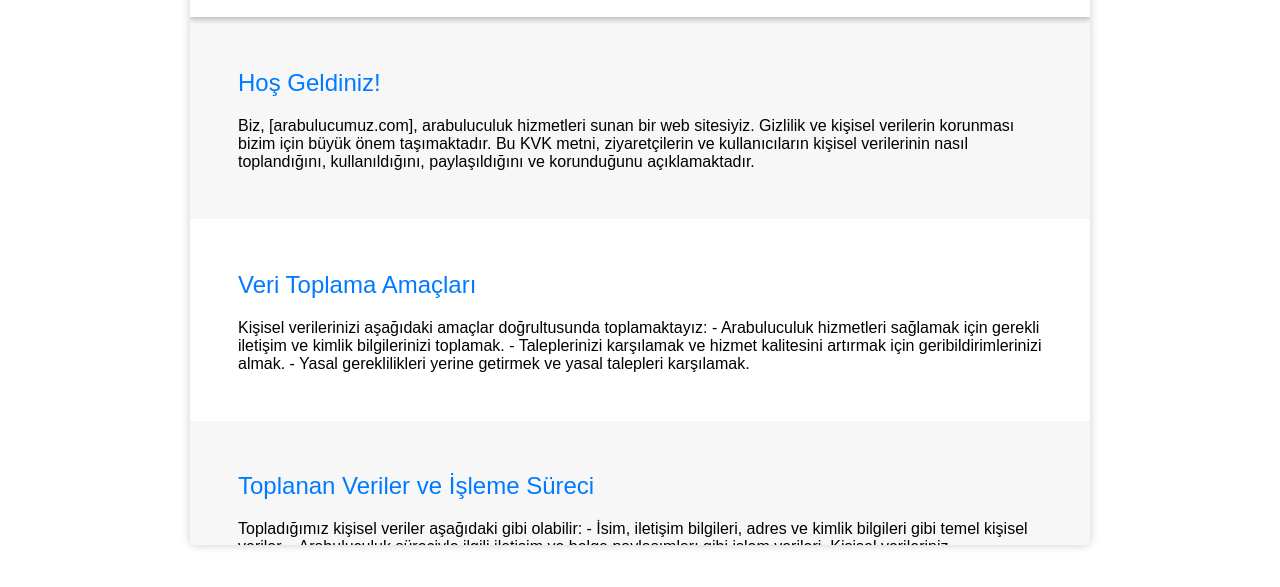
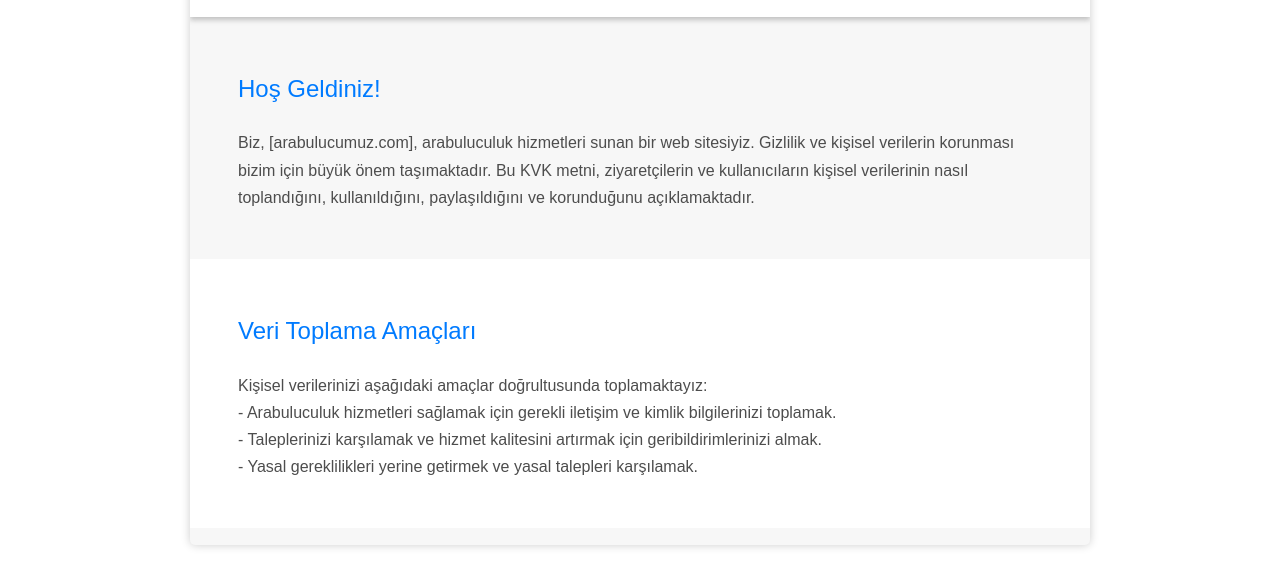
Before and after one commit to f6c5/kvkk-formu, a plain HTML site: page index.html in a window 1280 px wide. Both pictures are taken after a click on the link "kvkk metni". Shown: the part 175-762 px from the top of the page. Drawn offline with Linux system fonts and the light colour scheme.

Commit message:
content list changed

```diff
--- a/index.html
+++ b/index.html
@@ -32,10 +32,15 @@
             <h2>Veri Toplama Amaçları</h2>
             <p>
               Kişisel verilerinizi aşağıdaki amaçlar doğrultusunda
-              toplamaktayız: - Arabuluculuk hizmetleri sağlamak için gerekli
-              iletişim ve kimlik bilgilerinizi toplamak. - Taleplerinizi
-              karşılamak ve hizmet kalitesini artırmak için geribildirimlerinizi
-              almak. - Yasal gereklilikleri yerine getirmek ve yasal talepleri
+              toplamaktayız:
+              <br />
+              - Arabuluculuk hizmetleri sağlamak için gerekli iletişim ve kimlik
+              bilgilerinizi toplamak.
+              <br />
+              - Taleplerinizi karşılamak ve hizmet kalitesini artırmak için
+              geribildirimlerinizi almak.
+              <br />
+              - Yasal gereklilikleri yerine getirmek ve yasal talepleri
               karşılamak.
             </p>
           </section>
@@ -43,14 +48,17 @@
           <section>
             <h2>Toplanan Veriler ve İşleme Süreci</h2>
             <p>
-              Topladığımız kişisel veriler aşağıdaki gibi olabilir: - İsim,
-              iletişim bilgileri, adres ve kimlik bilgileri gibi temel kişisel
-              veriler. - Arabuluculuk süreciyle ilgili iletişim ve belge
-              paylaşımları gibi işlem verileri. Kişisel verileriniz,
-              arabuluculuk hizmetlerini sağlamak, iletişim kurmak, sorularınıza
-              yanıt vermek ve yasal gereklilikleri yerine getirmek için
-              kullanılır. Bu veriler yalnızca yetkili personel tarafından
-              erişilebilir ve koruma altındadır.
+              Topladığımız kişisel veriler aşağıdaki gibi olabilir:
+              <br />
+              - İsim, iletişim bilgileri, adres ve kimlik bilgileri gibi temel
+              kişisel veriler.
+              <br />
+              - Arabuluculuk süreciyle ilgili iletişim ve belge paylaşımları
+              gibi işlem verileri. Kişisel verileriniz, arabuluculuk
+              hizmetlerini sağlamak, iletişim kurmak, sorularınıza yanıt vermek
+              ve yasal gereklilikleri yerine getirmek için kullanılır. Bu
+              veriler yalnızca yetkili personel tarafından erişilebilir ve
+              koruma altındadır.
             </p>
           </section>
 
@@ -61,11 +69,15 @@
               önlemleri alıyoruz. Bu önlemler, yetkisiz erişimi önlemek,
               verilerin kaybını ve kötüye kullanımını engellemek için
               tasarlanmıştır. Kişisel verilerinizi üçüncü taraflarla sadece
-              aşağıdaki durumlarda paylaşabiliriz: - Kanunen veya yasal
-              süreçlerle gerektiği durumlarda. - Arabuluculuk hizmetleri için
-              işbirliği yaptığımız uzmanlar veya danışmanlarla, ancak yalnızca
-              gizlilik taahhütlerine uyan kişilerle. - İzin verdiğiniz
-              durumlarda veya talep ettiğiniz hallerde.
+              aşağıdaki durumlarda paylaşabiliriz:
+              <br />
+              - Kanunen veya yasal süreçlerle gerektiği durumlarda.
+              <br />
+              - Arabuluculuk hizmetleri için işbirliği yaptığımız uzmanlar veya
+              danışmanlarla, ancak yalnızca gizlilik taahhütlerine uyan
+              kişilerle.
+              <br />
+              - İzin verdiğiniz durumlarda veya talep ettiğiniz hallerde.
             </p>
           </section>
           <section>
--- a/style.css
+++ b/style.css
@@ -49,6 +49,8 @@ body {
 .kvkk-text {
   height: 85%;
   overflow: scroll;
+  color: #4d4d4d;
+  line-height: 1.7;
 }
 
 .kvkk-text h2 {
```
